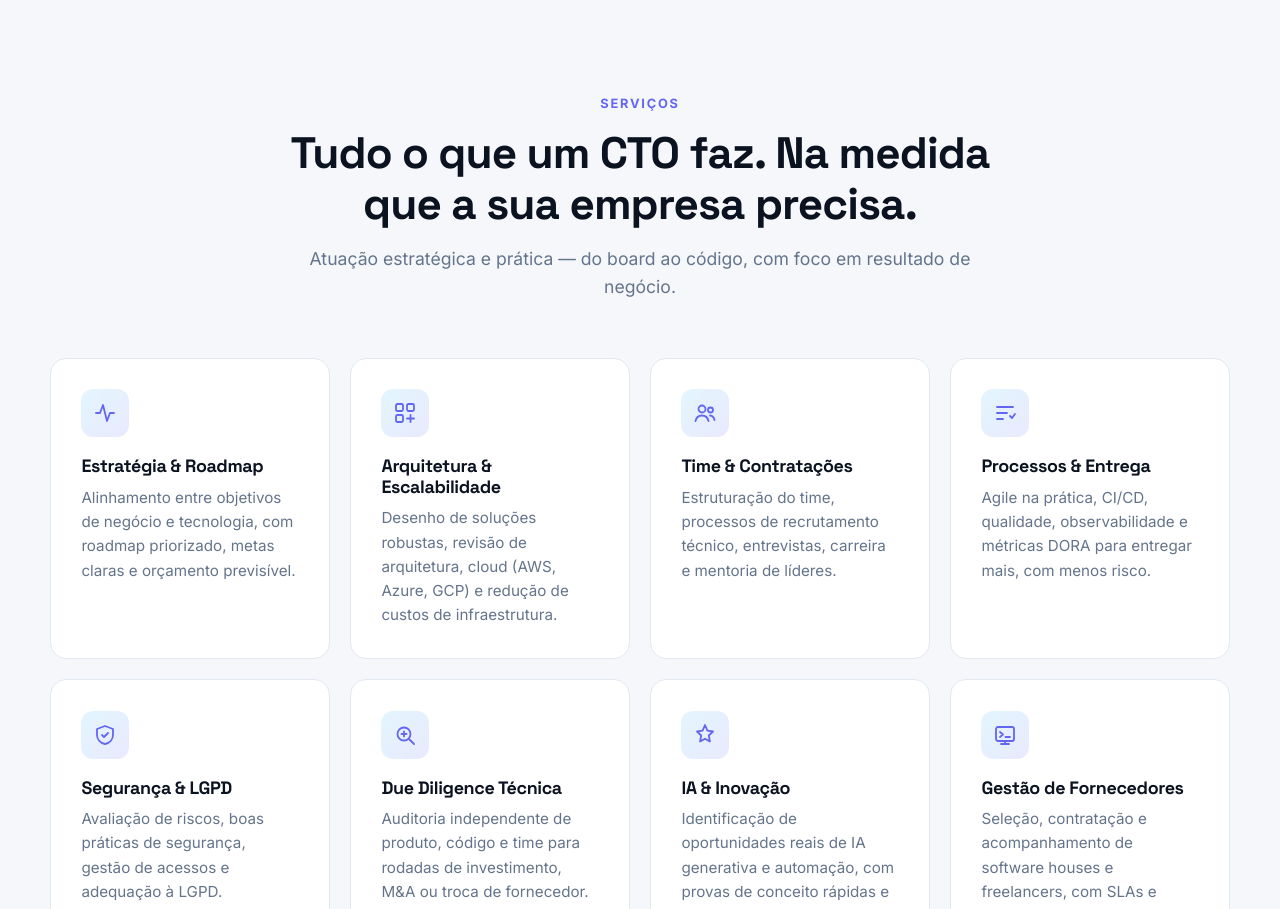
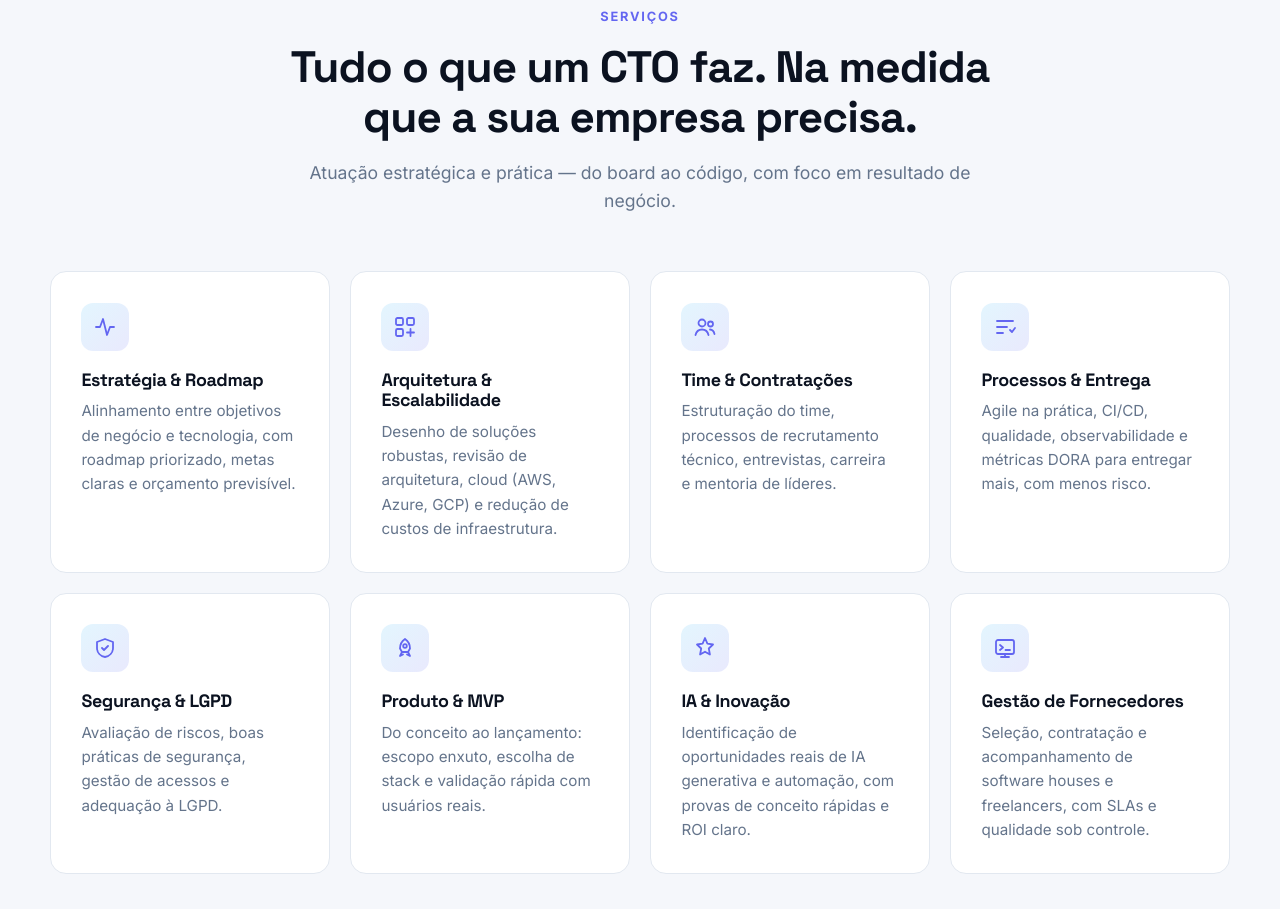
Before and after one commit to leoalbu/cadastro-de-produtos, a plain HTML site: page site/index.html in a window 1280 px wide. Shown: the part 1891-2800 px from the top of the page. Drawn offline with Linux system fonts and the light colour scheme.

Commit message:
Remove menções a due diligence do site
Co-Authored-By: Claude Opus 5.5 <noreply@anthropic.com>
Claude-Session: https://claude.ai/code/session_01AMcQsWT4H61Y7JZ9TzXXMh

```diff
--- a/site/index.html
+++ b/site/index.html
@@ -80,7 +80,7 @@
                 <li class="done">Arquitetura revisada e documentada</li>
                 <li class="done">CI/CD e observabilidade em produção</li>
                 <li class="doing">Contratação: 2 devs sênior</li>
-                <li>Preparação para due diligence</li>
+                <li>Plano de segurança e LGPD</li>
               </ul>
             </div>
           </div>
@@ -98,7 +98,6 @@
           <li>Fundadores não técnicos</li>
           <li>PMEs em transformação digital</li>
           <li>Empresas com software terceirizado</li>
-          <li>Fundos e investidores (due diligence)</li>
         </ul>
       </div>
     </section>
@@ -171,9 +170,9 @@
             <p>Avaliação de riscos, boas práticas de segurança, gestão de acessos e adequação à LGPD.</p>
           </article>
           <article class="service reveal">
-            <div class="service__icon"><svg viewBox="0 0 24 24"><circle cx="11" cy="11" r="6.5"/><path d="M16 16l5 5M8.5 11h5M11 8.5v5"/></svg></div>
-            <h3>Due Diligence Técnica</h3>
-            <p>Auditoria independente de produto, código e time para rodadas de investimento, M&A ou troca de fornecedor.</p>
+            <div class="service__icon"><svg viewBox="0 0 24 24"><path d="M12 3c3 2 5 5.5 5 9.5L15 16H9l-2-3.5C7 8.5 9 5 12 3z"/><circle cx="12" cy="10" r="1.8"/><path d="M9 16l-2 4 3-1.5M15 16l2 4-3-1.5"/></svg></div>
+            <h3>Produto & MVP</h3>
+            <p>Do conceito ao lançamento: escopo enxuto, escolha de stack e validação rápida com usuários reais.</p>
           </article>
           <article class="service reveal">
             <div class="service__icon"><svg viewBox="0 0 24 24"><path d="M12 2l2.4 5.6L20 8.5l-4.2 4 1.1 6L12 15.7 7.1 18.5l1.1-6-4.2-4 5.6-.9L12 2z"/></svg></div>
@@ -322,7 +321,6 @@
             <p class="plan__desc">Escopo fechado para uma necessidade específica.</p>
             <p class="plan__price">Sob consulta</p>
             <ul>
-              <li>Due diligence técnica</li>
               <li>Diagnóstico e plano de ação</li>
               <li>Migração para nuvem / redução de custos</li>
               <li>Estruturação de time do zero</li>
```
